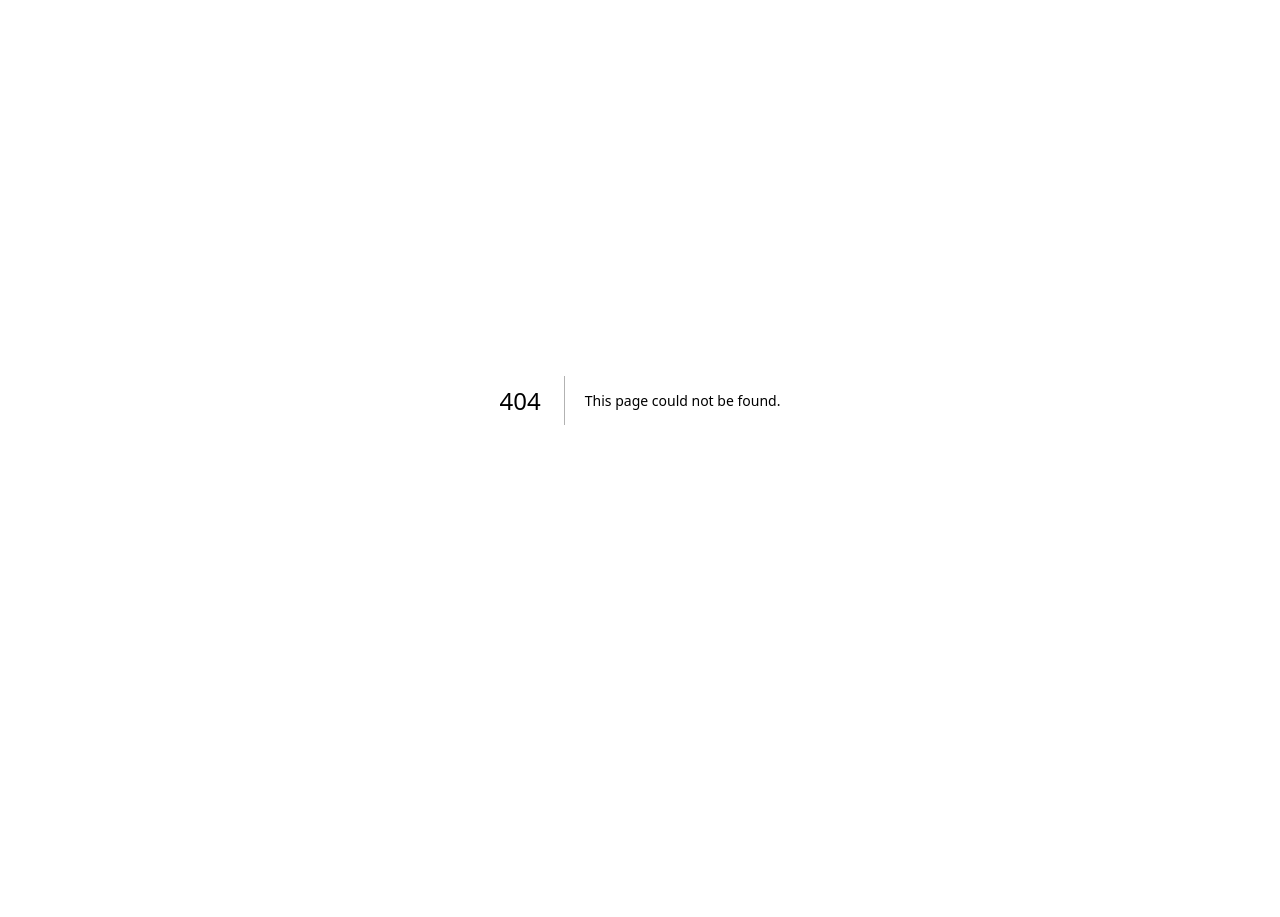
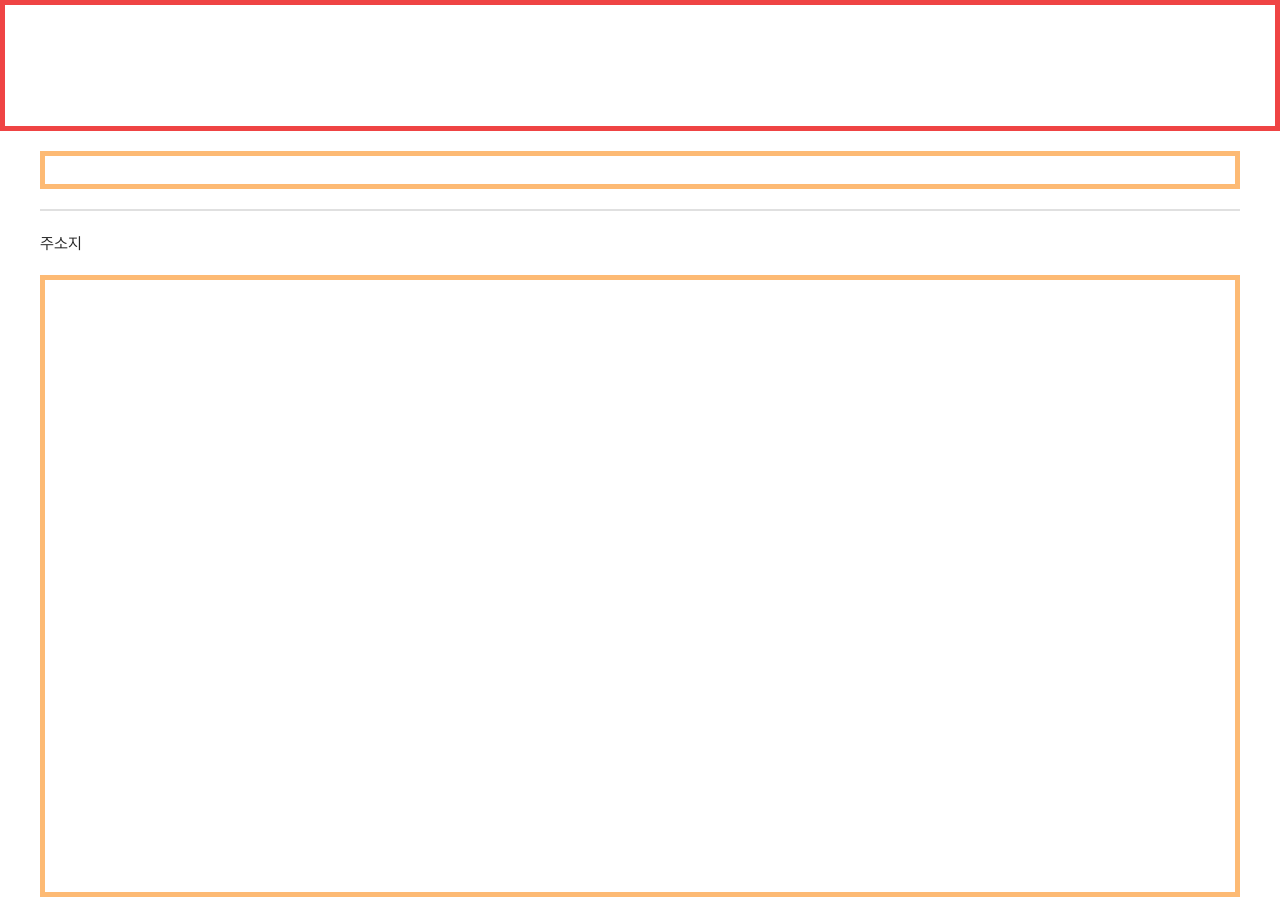
Before and after one commit to mobi-projects/nail-case-client, a Next.js app: page /manager/sub/location in a window 1280 px wide. Before the commit this address had no page. Before the commit the page ends 800 px from the top, so only its background shows below. Built offline with nearby package versions, Linux system fonts and the light colour scheme.

Commit message:
🎨 manager/sub/location CCI
* issue: [NAILCASE-112](https://nailcase.atlassian.net/browse/NAILCASE-112)
sub-issues:
 - [NAILCASE-119](https://nailcase.atlassian.net/browse/NAILCASE-119)

desc:
 - 추가로 불필요한 "use client" 선언 삭제했습니다.

```diff
--- a/src/app/(manager)/manager/layout.tsx
+++ b/src/app/(manager)/manager/layout.tsx
@@ -1,5 +1,3 @@
-"use client"
-
 export default function ManagerLayout({
 	children,
 }: Readonly<{
--- /dev/null
+++ b/src/app/(manager)/manager/sub/location/page.tsx
@@ -0,0 +1,19 @@
+import Manager_Sub_Location_01 from "@/component/custom/manager/sub/location/01"
+import { Manage_Sub_Location_02 } from "@/component/custom/manager/sub/location/02"
+
+export default function Location() {
+	return (
+		<div className="flex flex-col gap-[20px] py-[20px]">
+			<Manager_Sub_Location_01 />
+			<Divider />
+			<div className="h-fit w-full">
+				<p className="w-full text-Body01 text-Gray90">주소지</p>
+			</div>
+			<Manage_Sub_Location_02 />
+		</div>
+	)
+}
+
+function Divider() {
+	return <div className="h-[1.5px] w-full bg-Gray20" />
+}
--- /dev/null
+++ b/src/component/custom/manager/sub/location/01/index.tsx
@@ -0,0 +1,5 @@
+export default function Manager_Sub_Location_01() {
+	return (
+		<div className="flex h-[38px] w-full items-center justify-between border-[5px] border-orange-300" />
+	)
+}
--- /dev/null
+++ b/src/component/custom/manager/sub/location/02/index.tsx
@@ -0,0 +1,5 @@
+export function Manage_Sub_Location_02() {
+	return (
+		<div className="flex h-[622px] w-full border-[5px] border-orange-300" />
+	)
+}
```
